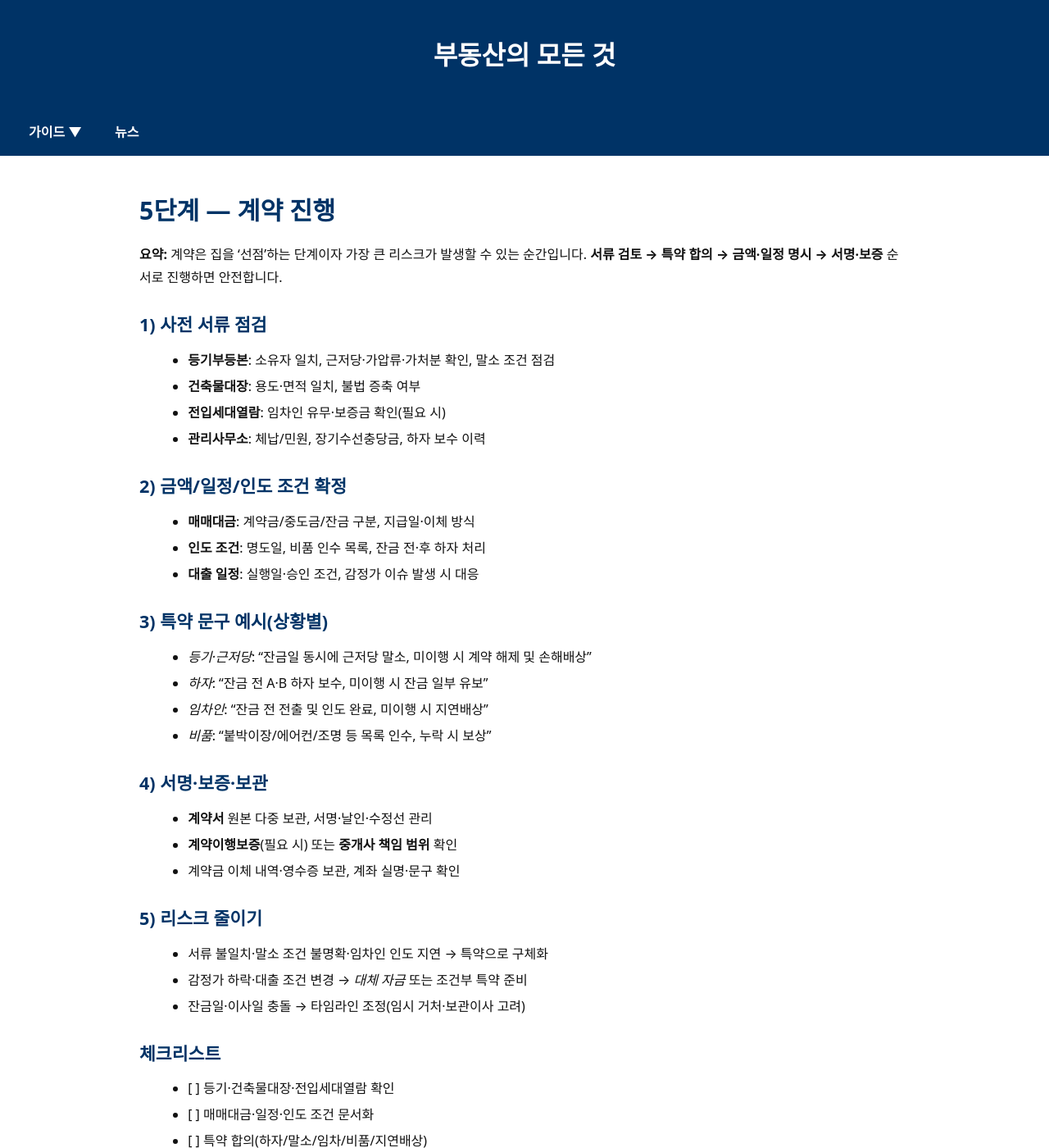
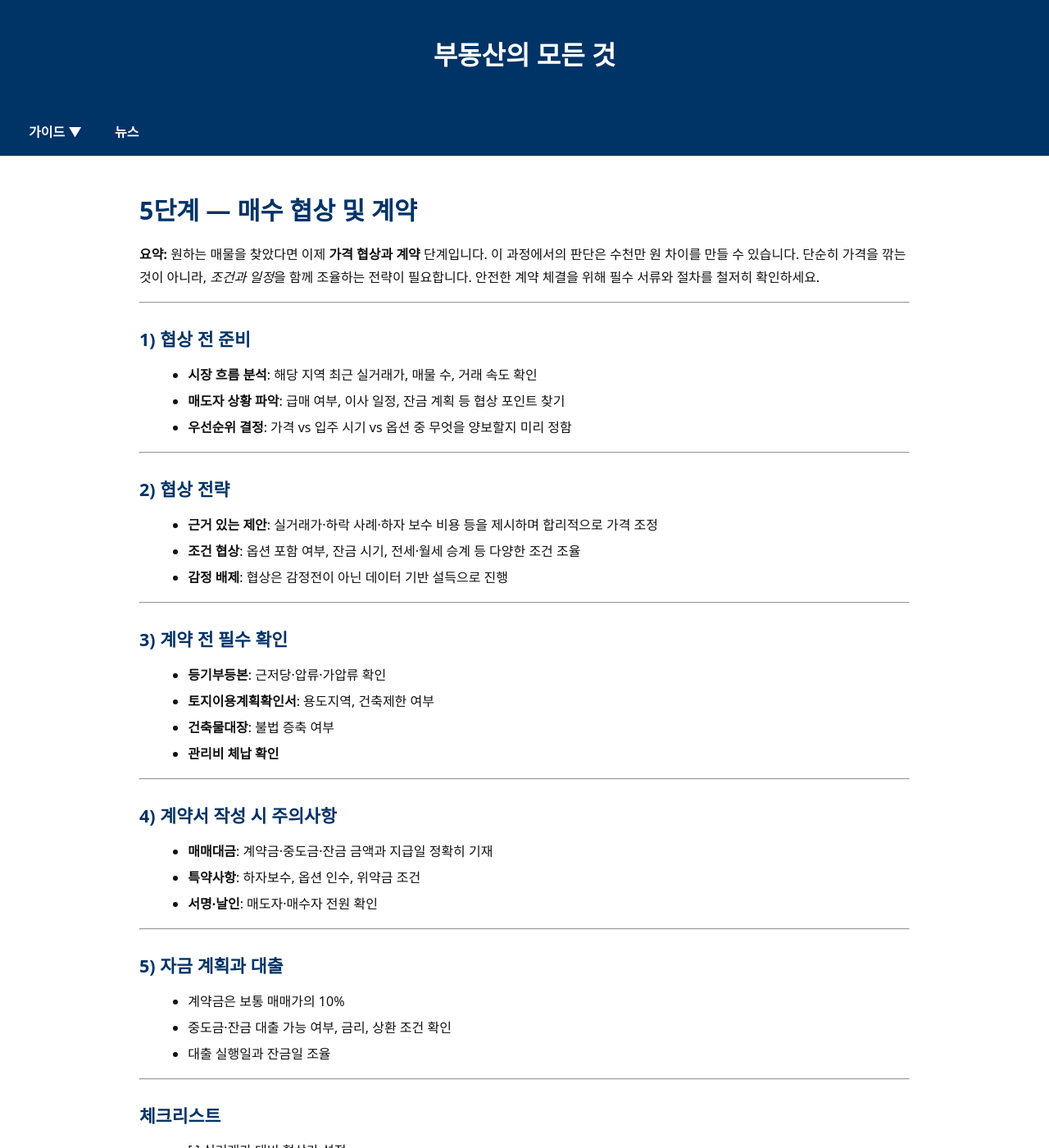
Before and after one commit to kimkisaa/land, a Jekyll site: the page built from guide/5-contract-process.md, in a window 1280 px wide and 1400 px high. Shown: the whole window at 82% size. Built offline with Jekyll 4.4.1, drawn with Linux system fonts in a browser that asks for light colours; some of the changed text lies outside the part shown.

Commit message:
Update 5-contract-process.md

```diff
--- a/guide/5-contract-process.md
+++ b/guide/5-contract-process.md
@@ -1,66 +1,85 @@
 ---
 layout: default
-title: 5. 계약 진행
-description: 매매계약 전 필수 서류 점검, 특약 문구 예시, 계약금·중도금·잔금 일정과 인도 조건, 리스크를 줄이는 서명 절차 안내.
-permalink: /guide/5-contract-process/
+title: 5. 매수 협상 및 계약
+description: 내 집 마련 5단계 - 매물 가격 협상 전략, 계약서 작성 시 필수 확인 사항, 중도금·잔금 계획까지 안전한 거래를 위한 가이드.
+permalink: /guide/5-purchase-negotiation/
 last_modified_at: 2025-08-11
 ---
 
 <section class="guide-detail">
 
-<h1>5단계 — 계약 진행</h1>
+<h1>5단계 — 매수 협상 및 계약</h1>
 
-<p><strong>요약:</strong> 계약은 집을 ‘선점’하는 단계이자 가장 큰 리스크가 발생할 수 있는 순간입니다. <strong>서류 검토 → 특약 합의 → 금액·일정 명시 → 서명·보증</strong> 순서로 진행하면 안전합니다.</p>
+<p><strong>요약:</strong> 원하는 매물을 찾았다면 이제 <strong>가격 협상과 계약</strong> 단계입니다. 이 과정에서의 판단은 수천만 원 차이를 만들 수 있습니다. 단순히 가격을 깎는 것이 아니라, <em>조건과 일정</em>을 함께 조율하는 전략이 필요합니다. 안전한 계약 체결을 위해 필수 서류와 절차를 철저히 확인하세요.</p>
 
-<h2>1) 사전 서류 점검</h2>
+<hr>
+
+<h2>1) 협상 전 준비</h2>
 <ul>
-  <li><strong>등기부등본</strong>: 소유자 일치, 근저당·가압류·가처분 확인, 말소 조건 점검</li>
-  <li><strong>건축물대장</strong>: 용도·면적 일치, 불법 증축 여부</li>
-  <li><strong>전입세대열람</strong>: 임차인 유무·보증금 확인(필요 시)</li>
-  <li><strong>관리사무소</strong>: 체납/민원, 장기수선충당금, 하자 보수 이력</li>
+  <li><strong>시장 흐름 분석</strong>: 해당 지역 최근 실거래가, 매물 수, 거래 속도 확인</li>
+  <li><strong>매도자 상황 파악</strong>: 급매 여부, 이사 일정, 잔금 계획 등 협상 포인트 찾기</li>
+  <li><strong>우선순위 결정</strong>: 가격 vs 입주 시기 vs 옵션 중 무엇을 양보할지 미리 정함</li>
 </ul>
 
-<h2>2) 금액/일정/인도 조건 확정</h2>
+<hr>
+
+<h2>2) 협상 전략</h2>
 <ul>
-  <li><strong>매매대금</strong>: 계약금/중도금/잔금 구분, 지급일·이체 방식</li>
-  <li><strong>인도 조건</strong>: 명도일, 비품 인수 목록, 잔금 전·후 하자 처리</li>
-  <li><strong>대출 일정</strong>: 실행일·승인 조건, 감정가 이슈 발생 시 대응</li>
+  <li><strong>근거 있는 제안</strong>: 실거래가·하락 사례·하자 보수 비용 등을 제시하며 합리적으로 가격 조정</li>
+  <li><strong>조건 협상</strong>: 옵션 포함 여부, 잔금 시기, 전세·월세 승계 등 다양한 조건 조율</li>
+  <li><strong>감정 배제</strong>: 협상은 감정전이 아닌 데이터 기반 설득으로 진행</li>
 </ul>
 
-<h2>3) 특약 문구 예시(상황별)</h2>
+<hr>
+
+<h2>3) 계약 전 필수 확인</h2>
 <ul>
-  <li><em>등기·근저당</em>: “잔금일 동시에 근저당 말소, 미이행 시 계약 해제 및 손해배상”</li>
-  <li><em>하자</em>: “잔금 전 A·B 하자 보수, 미이행 시 잔금 일부 유보”</li>
-  <li><em>임차인</em>: “잔금 전 전출 및 인도 완료, 미이행 시 지연배상”</li>
-  <li><em>비품</em>: “붙박이장/에어컨/조명 등 목록 인수, 누락 시 보상”</li>
+  <li><strong>등기부등본</strong>: 근저당·압류·가압류 확인</li>
+  <li><strong>토지이용계획확인서</strong>: 용도지역, 건축제한 여부</li>
+  <li><strong>건축물대장</strong>: 불법 증축 여부</li>
+  <li><strong>관리비 체납 확인</strong></li>
 </ul>
 
-<h2>4) 서명·보증·보관</h2>
+<hr>
+
+<h2>4) 계약서 작성 시 주의사항</h2>
 <ul>
-  <li><strong>계약서</strong> 원본 다중 보관, 서명·날인·수정선 관리</li>
-  <li><strong>계약이행보증</strong>(필요 시) 또는 <strong>중개사 책임 범위</strong> 확인</li>
-  <li>계약금 이체 내역·영수증 보관, 계좌 실명·문구 확인</li>
+  <li><strong>매매대금</strong>: 계약금·중도금·잔금 금액과 지급일 정확히 기재</li>
+  <li><strong>특약사항</strong>: 하자보수, 옵션 인수, 위약금 조건</li>
+  <li><strong>서명·날인</strong>: 매도자·매수자 전원 확인</li>
 </ul>
 
-<h2>5) 리스크 줄이기</h2>
+<hr>
+
+<h2>5) 자금 계획과 대출</h2>
 <ul>
-  <li>서류 불일치·말소 조건 불명확·임차인 인도 지연 → 특약으로 구체화</li>
-  <li>감정가 하락·대출 조건 변경 → <em>대체 자금</em> 또는 조건부 특약 준비</li>
-  <li>잔금일·이사일 충돌 → 타임라인 조정(임시 거처·보관이사 고려)</li>
+  <li>계약금은 보통 매매가의 10%</li>
+  <li>중도금·잔금 대출 가능 여부, 금리, 상환 조건 확인</li>
+  <li>대출 실행일과 잔금일 조율</li>
 </ul>
+
+<hr>
 
 <h2>체크리스트</h2>
 <ul>
-  <li>[ ] 등기·건축물대장·전입세대열람 확인</li>
-  <li>[ ] 매매대금·일정·인도 조건 문서화</li>
-  <li>[ ] 특약 합의(하자/말소/임차/비품/지연배상)</li>
-  <li>[ ] 계약금 이체·영수증·보관 완료</li>
+  <li>[ ] 실거래가 대비 협상가 설정</li>
+  <li>[ ] 등기부등본·건축물대장·토지이용계획확인서 확인</li>
+  <li>[ ] 계약서 특약사항 명확히 기재</li>
+  <li>[ ] 대출 승인·실행 일정 확보</li>
 </ul>
 
+<hr>
+
 <h2>FAQ</h2>
-<p><strong>Q. 특약은 얼마나 자세히 써야 하나요?</strong> 분쟁 소지를 줄이려면 <em>조건·기한·불이행 시 조치</em>를 명확히 적으세요.</p>
-<p><strong>Q. 감정가가 낮게 나오면?</strong> 대출 한도가 줄 수 있습니다. <strong>대체 자금</strong>·조건 변경·가격 재협상을 옵션으로 미리 준비해두세요.</p>
+<p><strong>Q. 급매물이라고 하는데 바로 계약해도 되나요?</strong><br>
+A. 급매물일수록 서류 확인이 더 중요합니다. 등기부등본과 채권·채무 상황을 반드시 확인하세요.</p>
 
-<p><a class="btn primary" href="{{ '/guide/6-loan-and-closing/' | relative_url }}">다음 단계 → 6. 대출 실행 및 잔금 처리</a>
-   <a class="btn" href="{{ '/guide/4-property-research/' | relative_url }}">← 이전 단계: 매물 조사 및 비교</a></p>
+<p><strong>Q. 중도금 대출이 거절되면 어떻게 하나요?</strong><br>
+A. 잔금까지 자금 계획이 틀어질 수 있으니, 사전에 금융기관 여러 곳과 상담해 대안을 확보하세요.</p>
+
+<p>
+<a class="btn primary" href="{{ '/guide/6-move-in-management/' | relative_url }}">다음 단계 → 6. 입주 준비와 사후 관리</a>
+<a class="btn" href="{{ '/guide/4-property-research/' | relative_url }}">← 이전 단계: 매물 조사 및 비교</a>
+</p>
+
 </section>
```
